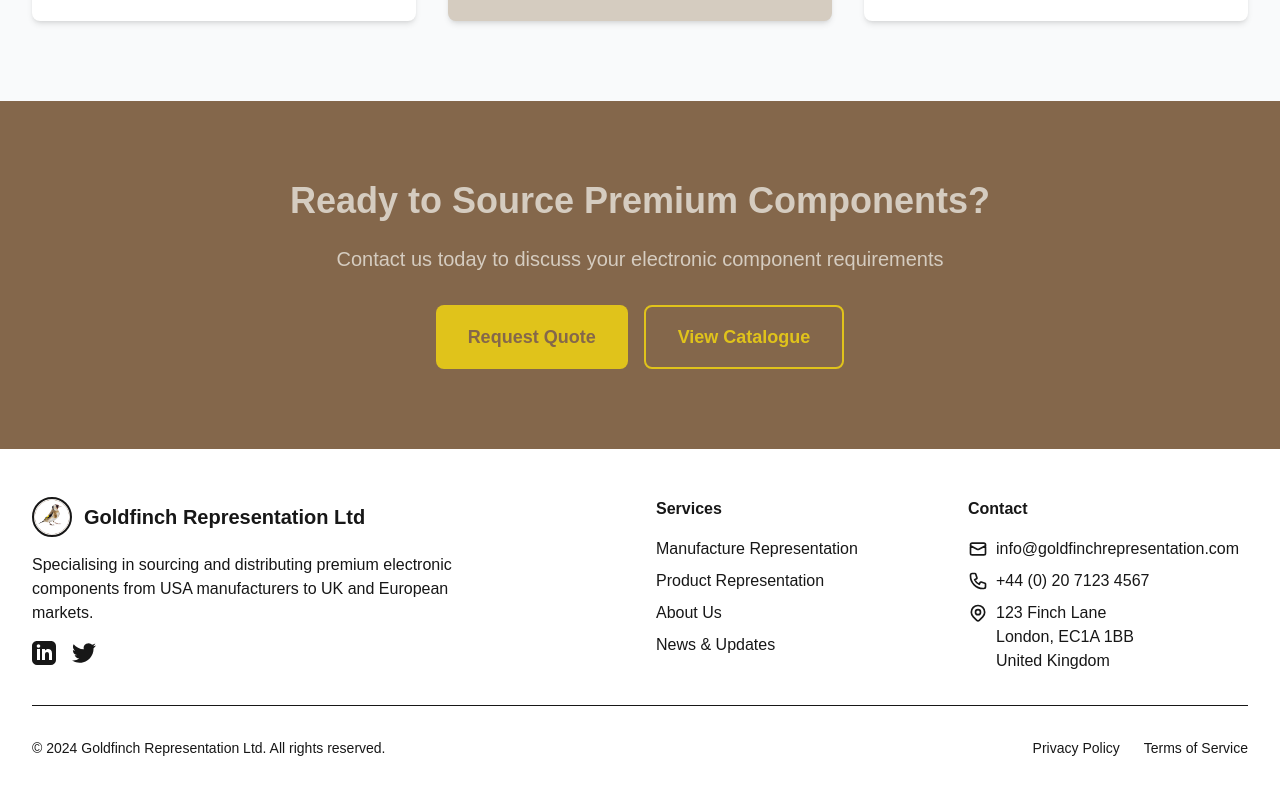
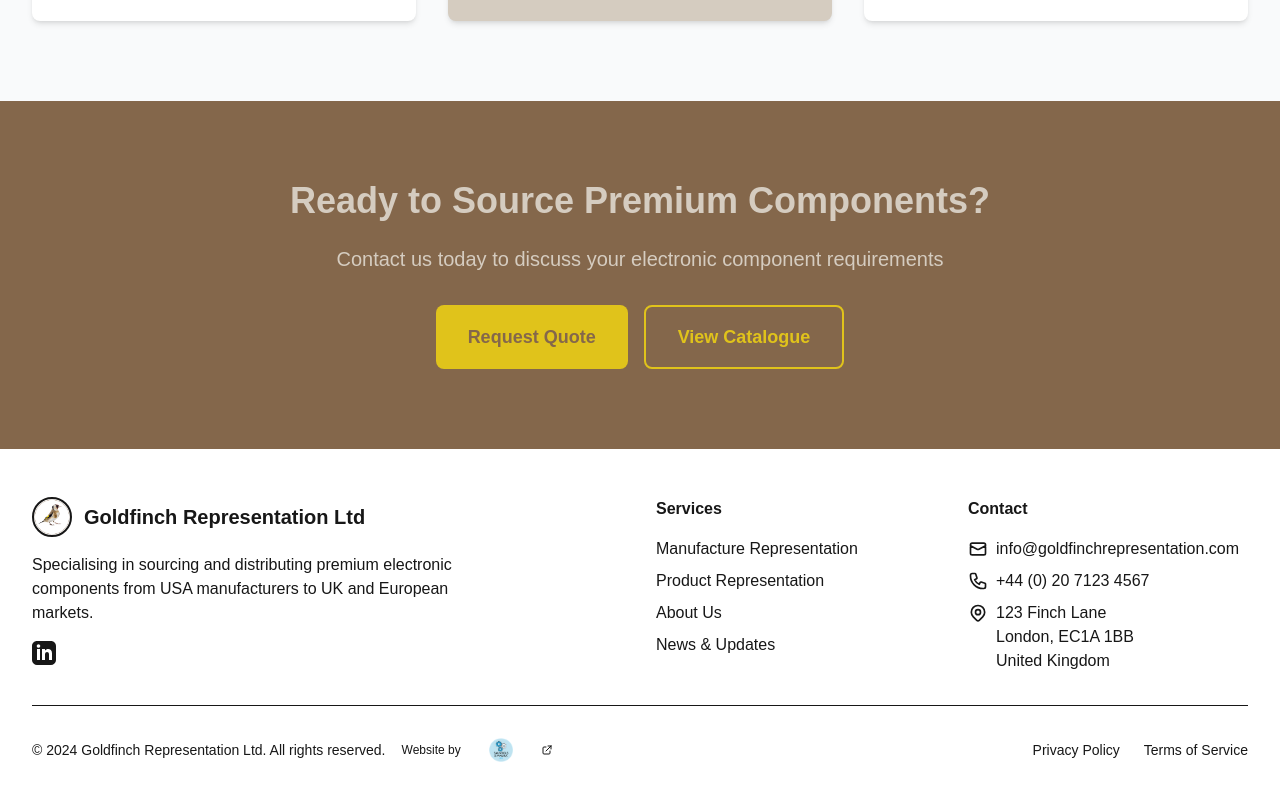
Before and after one commit to sandsltd/goldfinch, a Next.js app: page / in a window 1280 px wide. Shown: the part 1117-1917 px from the top of the page. Built offline with nearby package versions, Linux system fonts and the light colour scheme.

Commit message:
Add Saunders Simmons logo to footer development credit

```diff
--- a/src/components/Footer.tsx
+++ b/src/components/Footer.tsx
@@ -30,12 +30,6 @@ export default function Footer() {
                 <span className="sr-only">LinkedIn</span>
                 <svg className="h-6 w-6" fill="currentColor" viewBox="0 0 24 24">
                   <path d="M19 0h-14c-2.761 0-5 2.239-5 5v14c0 2.761 2.239 5 5 5h14c2.762 0 5-2.239 5-5v-14c0-2.761-2.238-5-5-5zm-11 19h-3v-11h3v11zm-1.5-12.268c-.966 0-1.75-.79-1.75-1.764s.784-1.764 1.75-1.764 1.75.79 1.75 1.764-.783 1.764-1.75 1.764zm13.5 12.268h-3v-5.604c0-3.368-4-3.113-4 0v5.604h-3v-11h3v1.765c1.396-2.586 7-2.777 7 2.476v6.759z"/>
-                </svg>
-              </a>
-                <a href="#" className="text-goldfinch-white-400 hover:text-goldfinch-gold transition-colors duration-200">
-                <span className="sr-only">Twitter</span>
-                <svg className="h-6 w-6" fill="currentColor" viewBox="0 0 24 24">
-                  <path d="M23.953 4.57a10 10 0 01-2.825.775 4.958 4.958 0 002.163-2.723c-.951.555-2.005.959-3.127 1.184a4.92 4.92 0 00-8.384 4.482C7.69 8.095 4.067 6.13 1.64 3.162a4.822 4.822 0 00-.666 2.475c0 1.71.87 3.213 2.188 4.096a4.904 4.904 0 01-2.228-.616v.06a4.923 4.923 0 003.946 4.827 4.996 4.996 0 01-2.212.085 4.936 4.936 0 004.604 3.417 9.867 9.867 0 01-6.102 2.105c-.39 0-.779-.023-1.17-.067a13.995 13.995 0 007.557 2.209c9.053 0 13.998-7.496 13.998-13.985 0-.21 0-.42-.015-.63A9.935 9.935 0 0024 4.59z"/>
                 </svg>
               </a>
             </div>
@@ -102,9 +96,33 @@ export default function Footer() {
         {/* Bottom Section */}
         <div className="mt-8 pt-8 border-t border-goldfinch-gold border-opacity-30">
           <div className="flex flex-col md:flex-row justify-between items-center">
-            <p className="text-goldfinch-white-400 text-sm">
-              © 2024 Goldfinch Representation Ltd. All rights reserved.
-            </p>
+            <div className="flex flex-col md:flex-row items-center space-y-2 md:space-y-0 md:space-x-4">
+              <p className="text-goldfinch-white-400 text-sm">
+                © 2024 Goldfinch Representation Ltd. All rights reserved.
+              </p>
+              {/* Development Credit */}
+              <div className="flex items-center space-x-2 text-xs text-goldfinch-white-400">
+                <span>Website by</span>
+                <a
+                  href="https://www.saunders-simmons.co.uk"
+                  target="_blank"
+                  rel="noopener noreferrer"
+                  className="flex items-center space-x-2 hover:opacity-80 transition-opacity duration-200"
+                >
+                  <div className="relative w-16 h-6">
+                    <Image
+                      src="/logos/saunders-simmons-logo.png"
+                      alt="Saunders Simmons"
+                      fill
+                      className="object-contain"
+                    />
+                  </div>
+                  <svg className="w-3 h-3 text-goldfinch-white-400" fill="none" viewBox="0 0 24 24" stroke="currentColor">
+                    <path strokeLinecap="round" strokeLinejoin="round" strokeWidth={2} d="M10 6H6a2 2 0 00-2 2v10a2 2 0 002 2h10a2 2 0 002-2v-4M14 4h6m0 0v6m0-6L10 14" />
+                  </svg>
+                </a>
+              </div>
+            </div>
             <div className="flex space-x-6 mt-4 md:mt-0">
               <a href="#" className="text-goldfinch-white-400 hover:text-goldfinch-gold text-sm transition-colors duration-200">
                 Privacy Policy
```
Also changed, not shown: public/logos/saunders-simmons-logo.png (added).
